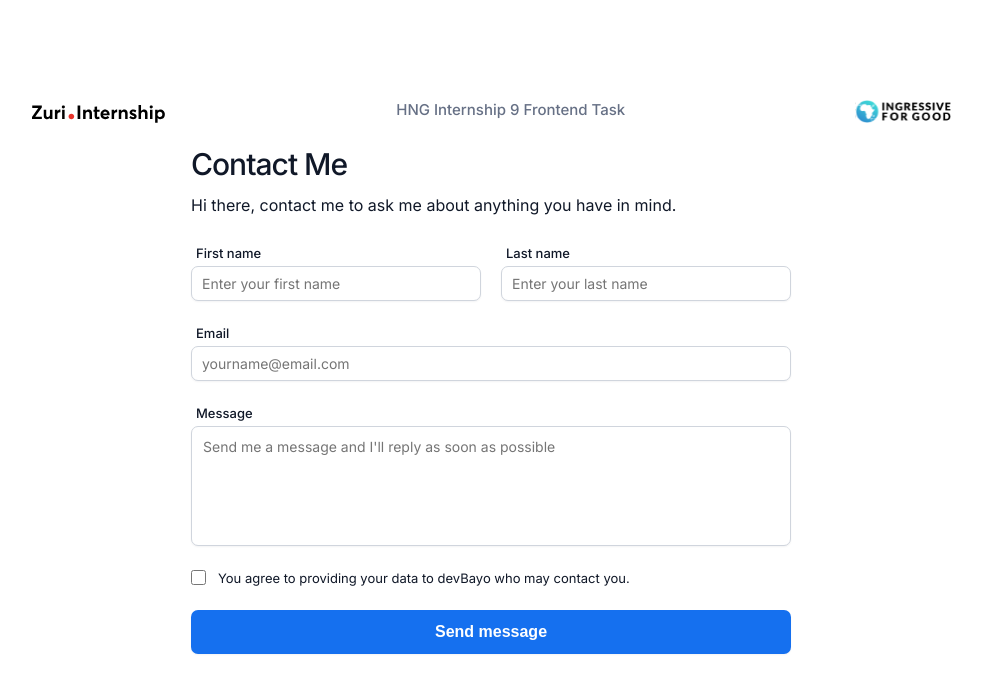
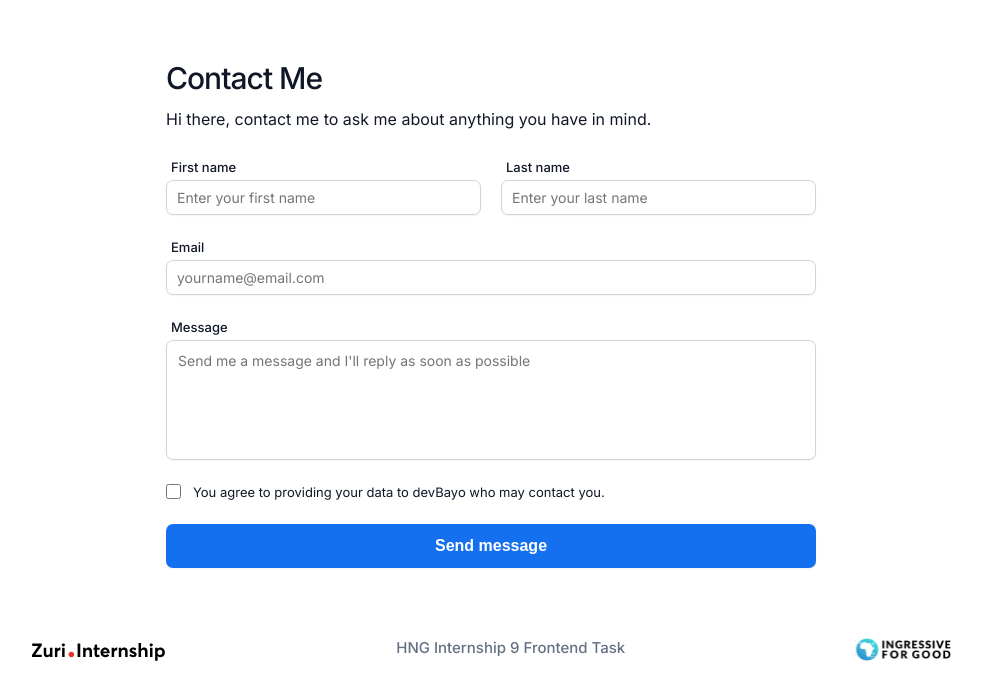
Before and after one commit to devBayo/HNG-LinkTree, a React (Create React App) app: page /contact in a window 1280 px wide. Shown: the top 700 px of the page, without its empty margins (149-1131 px from the left). Built offline with nearby package versions, Linux system fonts and the light colour scheme.

Commit message:
style: modified style

```diff
--- a/src/pages/Contact.css
+++ b/src/pages/Contact.css
@@ -2,11 +2,7 @@
   max-width: 65rem;
   width: 100%;
   margin: 0 auto;
-  padding: 2.5rem;
-  position: absolute;
-  left: 50%;
-  top: 50%;
-  transform: translate(-50%, -50%);
+  padding-top: 3rem;
 }
 
 .contact-title {
```
